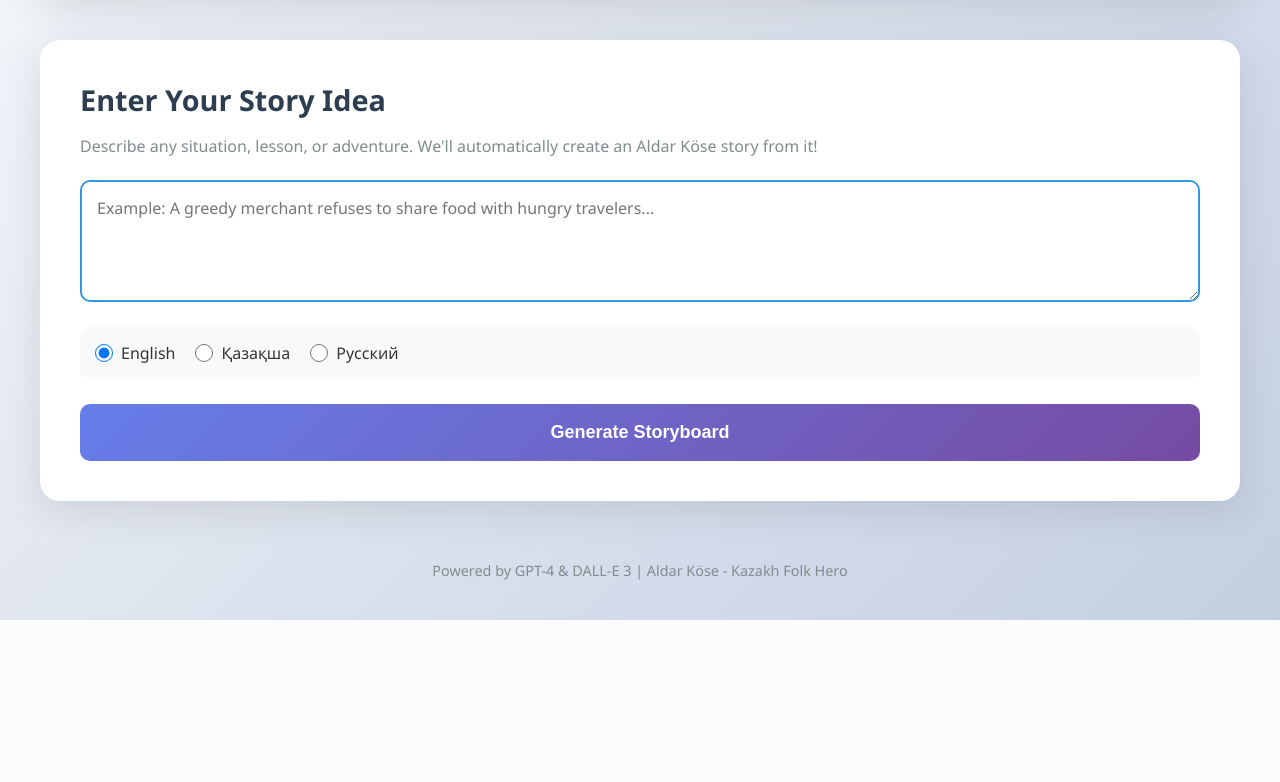
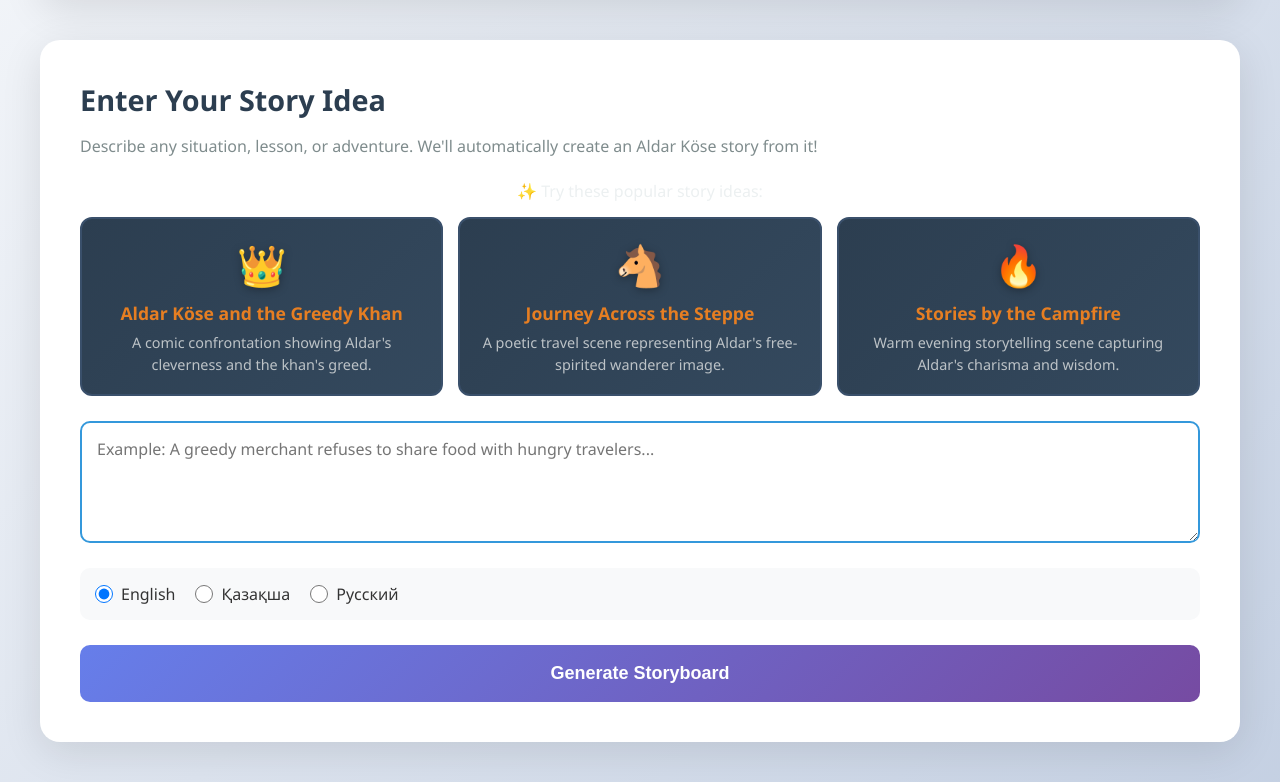
Before and after one commit to sapogeth/qylysh-higgsfiled, a Flask app: page / in a window 1280 px wide. Shown: the part 192-974 px from the top of the page. Before the commit the page ends 812 px from the top, so only its background shows below. Run offline with Flask 3, Linux system fonts and the light colour scheme.

Commit message:
prompt cards

```diff
--- a/app.py
+++ b/app.py
@@ -8,6 +8,7 @@ import os
 import json
 from datetime import datetime
 from storyboard_generator import StoryboardGenerator
+import config
 
 app = Flask(__name__)
 app.config['UPLOAD_FOLDER'] = 'static/generated'
@@ -20,8 +21,8 @@ os.makedirs('static/js', exist_ok=True)
 os.makedirs('templates', exist_ok=True)
 
 # Initialize the storyboard generator
-# Force API mode (no local SDXL / no LoRA)
-generator = StoryboardGenerator(use_local=False)
+# Use local SDXL for image generation
+generator = StoryboardGenerator(use_local=True)
 
 
 @app.route('/')
@@ -208,6 +209,12 @@ def serve_generated_image(filename):
     return send_from_directory('static/generated', filename)
 
 
+@app.route('/favicon.ico')
+def favicon():
+    """Serve favicon"""
+    return send_from_directory('static', 'favicon.ico', mimetype='image/vnd.microsoft.icon')
+
+
 if __name__ == '__main__':
     # Use port 8080 to avoid conflict with macOS AirPlay Receiver on port 5000
     port = 8080
--- a/static/css/style.css
+++ b/static/css/style.css
@@ -383,3 +383,120 @@ footer {
         width: 100%;
     }
 }
+
+/* Prompt Suggestion Cards */
+.prompt-suggestions {
+    margin: 20px 0 25px 0;
+}
+
+.suggestions-title {
+    font-size: 1em;
+    color: #ecf0f1;
+    margin-bottom: 15px;
+    font-weight: 500;
+    text-align: center;
+}
+
+.suggestion-cards {
+    display: grid;
+    grid-template-columns: repeat(auto-fit, minmax(250px, 1fr));
+    gap: 15px;
+    margin-bottom: 20px;
+}
+
+.suggestion-card {
+    background: linear-gradient(135deg, #2c3e50 0%, #34495e 100%);
+    border: 2px solid #3a506b;
+    border-radius: 12px;
+    padding: 18px;
+    cursor: pointer;
+    transition: all 0.3s ease;
+    position: relative;
+    overflow: hidden;
+}
+
+.suggestion-card::before {
+    content: '';
+    position: absolute;
+    top: 0;
+    left: -100%;
+    width: 100%;
+    height: 100%;
+    background: linear-gradient(90deg, transparent, rgba(236, 240, 241, 0.1), transparent);
+    transition: left 0.5s ease;
+}
+
+.suggestion-card:hover::before {
+    left: 100%;
+}
+
+.suggestion-card:hover {
+    transform: translateY(-3px);
+    border-color: #e67e22;
+    box-shadow: 0 8px 20px rgba(230, 126, 34, 0.3);
+    background: linear-gradient(135deg, #34495e 0%, #3a506b 100%);
+}
+
+.suggestion-card:active {
+    transform: translateY(-1px);
+}
+
+.card-emoji {
+    font-size: 2.5em;
+    text-align: center;
+    margin-bottom: 10px;
+    filter: drop-shadow(0 2px 4px rgba(0,0,0,0.3));
+}
+
+.card-title {
+    font-size: 1.1em;
+    font-weight: 600;
+    color: #e67e22;
+    margin-bottom: 8px;
+    text-align: center;
+    line-height: 1.3;
+}
+
+.card-description {
+    font-size: 0.9em;
+    color: #bdc3c7;
+    line-height: 1.5;
+    text-align: center;
+}
+
+/* Responsive for prompt cards */
+@media (max-width: 768px) {
+    .suggestion-cards {
+        grid-template-columns: 1fr;
+        gap: 12px;
+    }
+
+    .card-emoji {
+        font-size: 2em;
+    }
+
+    .card-title {
+        font-size: 1em;
+    }
+
+    .card-description {
+        font-size: 0.85em;
+    }
+}
+
+/* Add subtle animation on page load */
+.suggestion-card {
+    animation: fadeInUp 0.5s ease-out backwards;
+}
+
+.suggestion-card:nth-child(1) {
+    animation-delay: 0.1s;
+}
+
+.suggestion-card:nth-child(2) {
+    animation-delay: 0.2s;
+}
+
+.suggestion-card:nth-child(3) {
+    animation-delay: 0.3s;
+}
--- a/static/js/app.js
+++ b/static/js/app.js
@@ -23,8 +23,41 @@ downloadBtn.addEventListener('click', downloadAllImages);
 promptInput.addEventListener('keydown', (e) => {
     if (e.key === 'Enter' && !e.shiftKey) {
         e.preventDefault();
-        generateStoryboard();
+        generateStoryboardStream();
     }
+});
+
+// Suggestion cards click handlers
+document.addEventListener('DOMContentLoaded', () => {
+    const suggestionCards = document.querySelectorAll('.suggestion-card');
+
+    suggestionCards.forEach(card => {
+        card.addEventListener('click', () => {
+            const prompt = card.getAttribute('data-prompt');
+            promptInput.value = prompt;
+
+            // Add visual feedback
+            card.style.transform = 'scale(0.95)';
+            setTimeout(() => {
+                card.style.transform = '';
+            }, 150);
+
+            // Scroll to textarea
+            promptInput.scrollIntoView({ behavior: 'smooth', block: 'center' });
+
+            // Focus on textarea
+            setTimeout(() => {
+                promptInput.focus();
+                // Move cursor to end
+                promptInput.setSelectionRange(prompt.length, prompt.length);
+            }, 300);
+        });
+
+        // Add hover effect for better UX
+        card.addEventListener('mouseenter', () => {
+            card.style.cursor = 'pointer';
+        });
+    });
 });
 
 // Streaming generation: render frames as they arrive
--- a/templates/index.html
+++ b/templates/index.html
@@ -20,6 +20,30 @@
                 <p class="help-text">
                     Describe any situation, lesson, or adventure. We'll automatically create an Aldar Köse story from it!
                 </p>
+
+                <!-- Prompt Suggestions -->
+                <div class="prompt-suggestions">
+                    <p class="suggestions-title">✨ Try these popular story ideas:</p>
+                    <div class="suggestion-cards">
+                        <div class="suggestion-card" data-prompt="Aldar Köse tricks a greedy khan in a colorful Kazakh palace. Aldar's sly grin contrasts with the khan's shock. Ornate carpets, golden dishes, yurts outside window. Hand-painted animated style, warm steppe tones, humorous folklore atmosphere.">
+                            <div class="card-emoji">👑</div>
+                            <div class="card-title">Aldar Köse and the Greedy Khan</div>
+                            <div class="card-description">A comic confrontation showing Aldar's cleverness and the khan's greed.</div>
+                        </div>
+
+                        <div class="suggestion-card" data-prompt="Aldar Köse rides a small donkey through endless golden steppe under vast blue sky. Distant yurts, camels, and mountains. Gentle wind, sunset glow. Painted animation style, warm colors, soft light, calm and witty mood.">
+                            <div class="card-emoji">🐴</div>
+                            <div class="card-title">Journey Across the Steppe</div>
+                            <div class="card-description">A poetic travel scene representing Aldar's free-spirited wanderer image.</div>
+                        </div>
+
+                        <div class="suggestion-card" data-prompt="Night scene — Aldar Köse tells tales by campfire with villagers and children around. Yurts behind, starlit sky, soft orange firelight. Hand-painted animated film look, cozy, humorous, heartfelt folklore tone.">
+                            <div class="card-emoji">🔥</div>
+                            <div class="card-title">Stories by the Campfire</div>
+                            <div class="card-description">Warm evening storytelling scene capturing Aldar's charisma and wisdom.</div>
+                        </div>
+                    </div>
+                </div>
 
                 <textarea
                     id="promptInput"
```
Also changed, not shown: static/favicon.ico (added).
